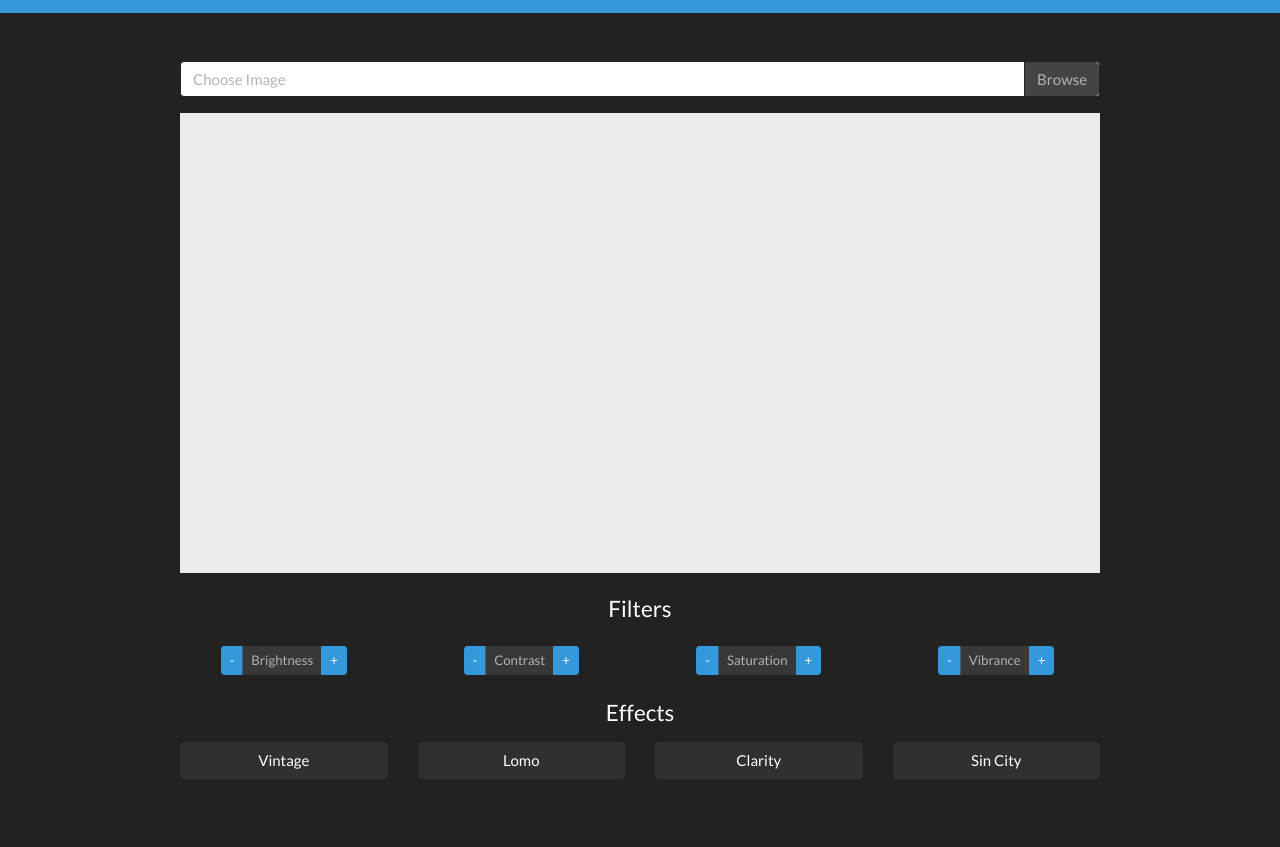
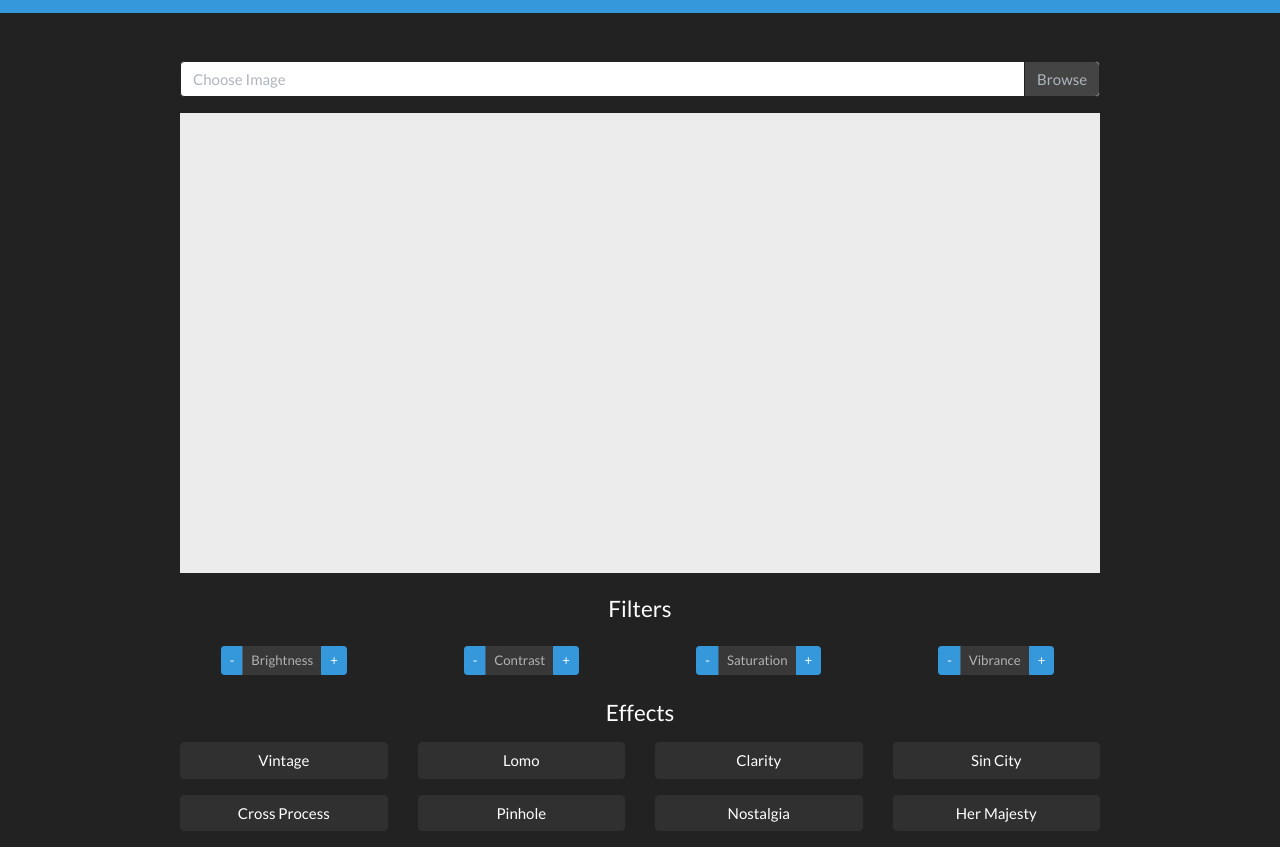
Before and after one commit to rupesh1310/filterPlus, a plain HTML site: page index.html in a window 1280 px wide. Shown: the part 58-905 px from the top of the page. Before the commit the page ends 853 px from the top, so only its background shows below. Drawn offline with nearby package versions, Linux system fonts and the light colour scheme.

Commit message:
few more effects

```diff
--- a/index.html
+++ b/index.html
@@ -88,7 +88,31 @@
                             <button class="filter-btn sincity-add btn
                             btn-dark btn-block">Sin City</button>
                         </div>
-                    </div>
+                    </div> <!-- ./row -->
+
+                    <div class="row mb-3">
+                        <div class="col-md-3">
+                            <button class="filter-btn crossprocess-add btn
+                            btn-dark btn-block">Cross Process</button>
+                        </div>
+
+                        <div class="col-md-3">
+                            <button class="filter-btn pinhole-add btn
+                            btn-dark btn-block">Pinhole</button>
+                        </div>
+
+
+                        <div class="col-md-3">
+                            <button class="filter-btn nostalgia-add btn
+                            btn-dark btn-block">Nostalgia</button>
+                        </div>
+
+
+                        <div class="col-md-3">
+                            <button class="filter-btn hermajesty-add btn
+                            btn-dark btn-block">Her Majesty</button>
+                        </div>
+                    </div> <!-- ./row -->
             </div>
         </div>
     </div>
```
